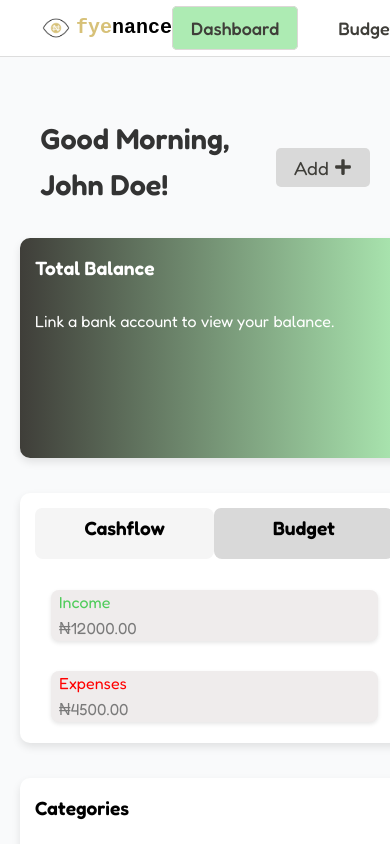
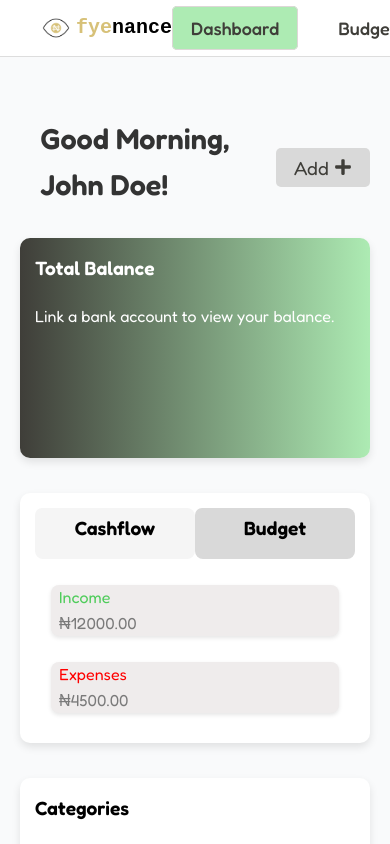
Before and after one commit to STARR44/fyenance, a React (Create React App) app: page /dashboard in a window 390 px wide. Both pictures are taken after a click on the element "Add a Transaction". Shown: the top 844 px of the page. Built offline with nearby package versions, Linux system fonts and the light colour scheme; a web font is replaced by a local one.

Commit message:
Bugfix: progress bar now shows properly, updated JS & CSS

```diff
--- a/src/components/DashboardComponents/DashboardCards.css
+++ b/src/components/DashboardComponents/DashboardCards.css
@@ -1,10 +1,10 @@
-/* src/components/DashboardComponents/DashboardCards.css */
+/* Updated Dashboard Cards Layout */
 .dashboard-cards {
   display: flex;
   gap: 20px; /* Space between cards */
-  margin-top: 20px;
   margin: 20px;
   flex-wrap: wrap; /* Allow wrapping on smaller screens */
+  justify-content: center;
 }
 
 .card {
@@ -13,47 +13,42 @@
   box-shadow: 0 4px 8px rgba(0, 0, 0, 0.1);
   padding: 20px;
   margin-bottom: 15px;
-  height: 235px;
-  max-height: 250px;
-  min-height: 220px; /* Ensure a minimum height */
-  flex: 1 1 calc(33.33% - 20px); /* Three cards per row, with a gap of 20px */
+  height: auto; /* Allow flexible height */
+  min-height: 220px;
+  max-height: 250px; /* Optional max height */
+  max-width: 400px;
+  min-width: 280px;
+  flex: 1 1 calc(33.33% - 20px); /* Three cards per row, with a gap */
   display: flex;
   flex-direction: column; /* Stack content vertically */
-  gap: 10px; /* Add consistent spacing between children */
-  overflow: hidden;
+  gap: 10px;
+  overflow: hidden; /* Avoid content spilling */
+  transition: flex 0.3s ease;
 }
 
 .card h3 {
   font-size: 1.2rem;
-  margin-bottom: 10px; /* Add spacing below the heading */
+  margin-bottom: 10px;
 }
 
 .card p {
   font-size: 1rem;
-  color: #7a7a7a; /* Lighter text */
+  color: #7a7a7a;
 }
 
 .total-balance-card {
-  background: linear-gradient(to right, #3f3e39, #adebb3); /* gradient */
-  border-top: none; /* Remove unnecessary top border */
-  color: white; /* Ensure text is visible on the gradient */
+  background: linear-gradient(to right, #3f3e39, #adebb3);
+  color: white;
 }
 
 .total-balance-card .balance-placeholder {
   color: #ffffff;
 }
 
-/* .progress-bar-placeholder {
-  background-color: #f3f3f3;
-  border-radius: 5px;
-  height: 10px;
-  margin-top: 10px;
-} */
-
 /* Segment Toggle Styles */
 .header-container {
   display: flex;
-  /* width: 100%; */
+  width: 100%;
 }
 
 .header {
@@ -119,11 +114,11 @@
   color: #aaa; /* Lighter color for the placeholder text */
 }
 
-
-/* Single unified progress bar */
-.progress-bar{
+/* Progress Bar */
+.progress-bar {
   display: flex;
-  width: 100%;
+  width: 100%; /* Responsive to card width */
+  /* max-width: 100%; Prevent exceeding the card width */
   height: 20px;
   border-radius: 10px;
   overflow: hidden;
@@ -131,28 +126,24 @@
   margin-bottom: 10px;
 }
 
-/* Each segment inside the single bar */
 .progress-segment {
-  min-width: 10px;
+  min-width: 2px; /* Prevent collapsing at small widths */
   height: 100%;
-  transition: width 0.3s ease; /* Smooth transition for width change */
-  border-radius: 10px; /* Rounded corners for each segment */
-  border: 1px solid #f9fcfb; /* Adds a subtle divider between segments */
+  transition: width 0.3s ease;
+  border: 1px solid #f9fcfb; /* Adds subtle dividers */
 }
 
-/* Categories grid: three per row */
+/* Categories Grid */
 .categories-grid {
   display: grid;
   grid-template-columns: repeat(3, 1fr);
   gap: 16px;
 }
 
-/* Category item */
 .category-item {
   text-align: center;
 }
 
-/* Category header: color circle and name */
 .category-header {
   display: flex;
   align-items: center;
@@ -170,41 +161,40 @@
 
 .category-name {
   font-size: 14px;
-  margin: 0;
   font-weight: bold;
 }
 
-/* Percentage below the category name */
 .percentage {
   font-size: 12px;
   color: #666;
-  margin: 0;
 }
 
+/* Media Queries */
 
-
-/* Media Queries */
-@media (max-width: 768px) {
+@media (max-width: 1024px) {
   .card {
-    flex: 1 1 calc(50% - 20px); /* Two cards per row on smaller screens */
+    flex: 1 1 calc(50% - 20px); /* Two cards per row */
   }
 }
 
 @media (max-width: 768px) {
   .dashboard-cards {
-    flex-direction: column;
+    justify-content: flex-start; /* Align cards to the left */
+  }
+
+  .card {
+    flex: 1 1 calc(100% - 20px); /* Single card per row */
+    max-width: 100%; /* Allow full width */
+    padding: 15px; /* Reduce padding for smaller screens */
   }
 }
 
 @media (max-width: 480px) {
-  .card {
-    flex: 1 1 100%; /* One card per row */
-    padding: 15px; /* Slightly reduce padding */
-    gap: 15px; /* Add spacing between content */
+  .progress-bar {
+    height: 15px; /* Reduce bar height on small screens */
   }
 
-  .cashflow-content,
-  .budget-content {
-    gap: 10px; /* Larger gap for better readability */
+  .categories-grid {
+    grid-template-columns: 1fr; /* One category per row */
   }
 }
```
Also changed, not shown: src/components/DashboardComponents/DashboardCards.js (line endings or trailing spaces).
